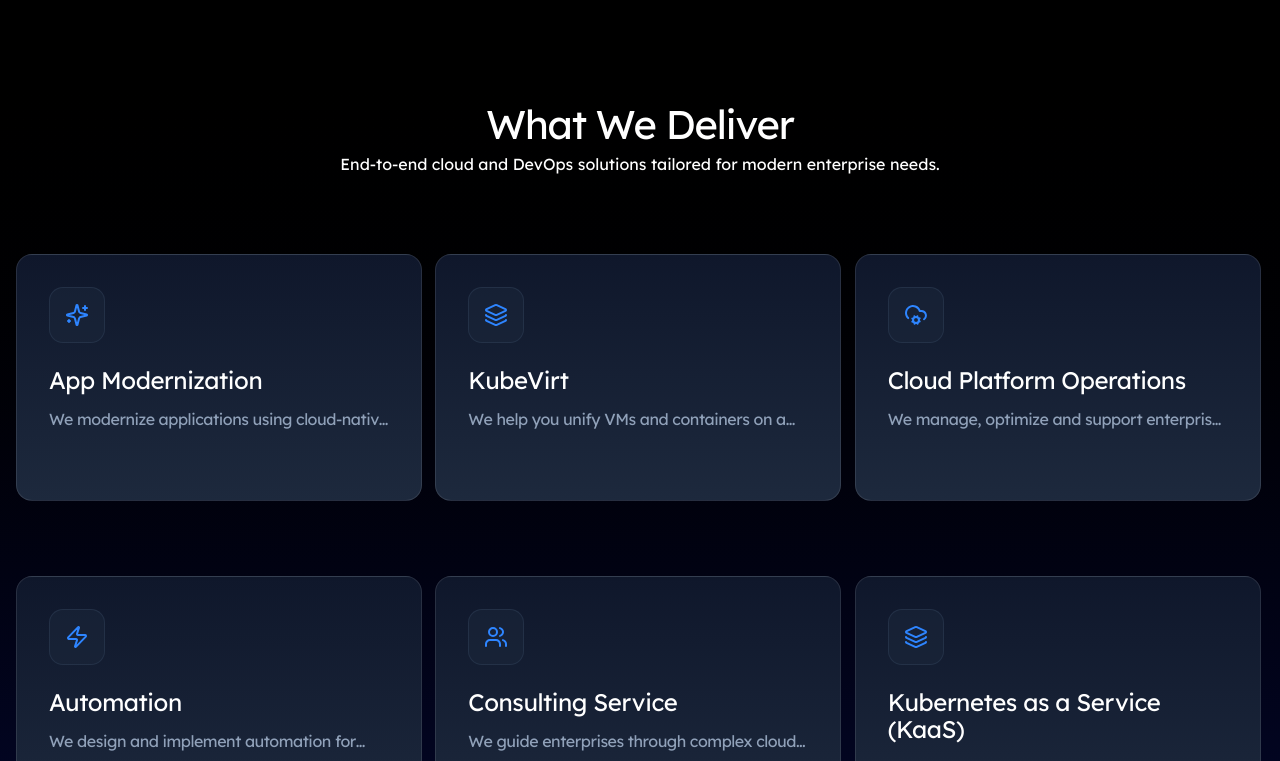
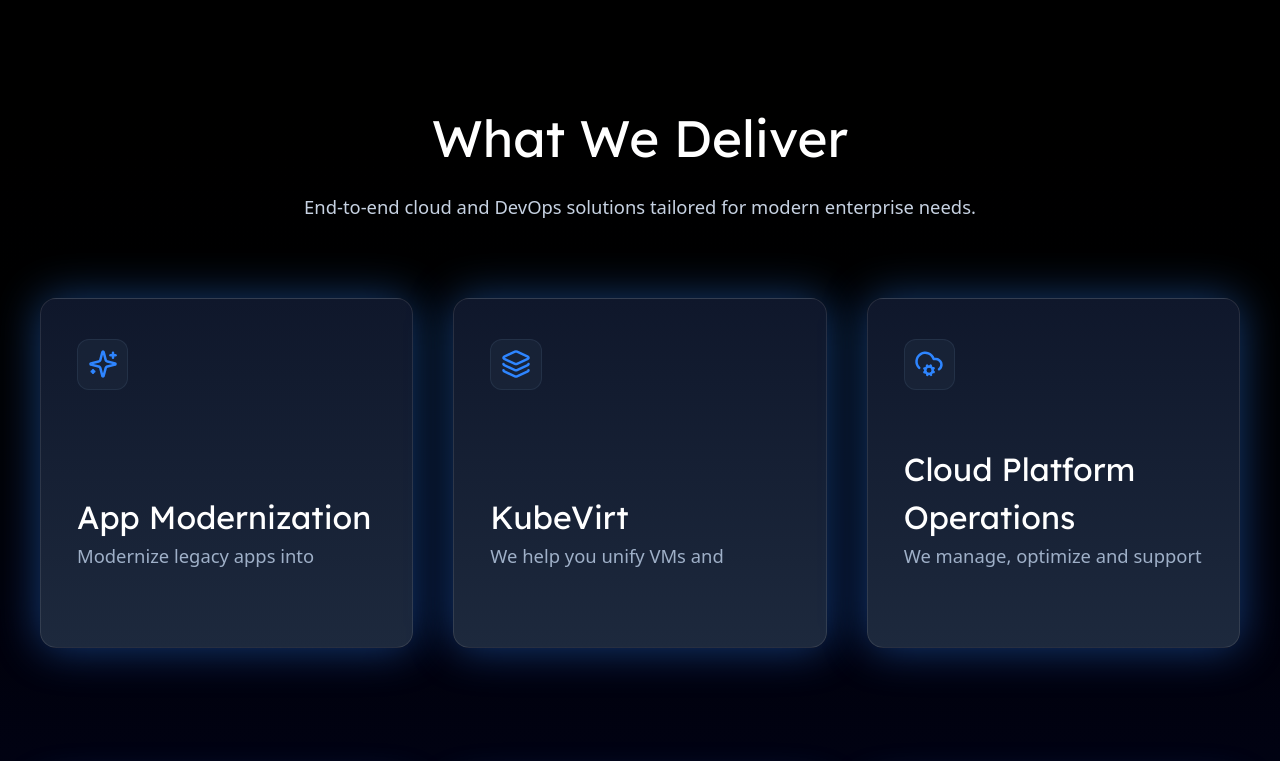
Before and after one commit to hawkstack/consulting-web, a Next.js app: page / in a window 1280 px wide. Shown: the part 2199-2960 px from the top of the page. Built offline with nearby package versions, Linux system fonts and the light colour scheme; grey boxes are pictures that could not be loaded.

Commit message:
responsive What we deliver section

```diff
--- a/components/home/WhatWeDeliver.tsx
+++ b/components/home/WhatWeDeliver.tsx
@@ -9,7 +9,7 @@
 const deliverItems: DeliverItem[] = [
   {
     title: "App Modernization",
-    desc: "We modernize applications using cloud-native technologies.",
+    desc: "Modernize legacy apps into scalable, cloud-native, API-first systems.",
     logo: "/icons/app-modernization.svg",
   },
   {
@@ -41,80 +41,203 @@
 
 export default function WhatWeDeliver() {
   return (
-    <section className="h-[937px] pt-24 bg-gradient-to-b from-[#000000] to-[#04092E]">
-      {/* Heading */}
-      <div className="max-w-[1200px] mx-auto text-center mb-20 px-4">
-        <h2 className="font-lexend text-[40px] font-normal leading-[150%] tracking-[-0.03em] text-[#FFFFFF] mb-[-10]">
+    <section className="bg-gradient-to-b from-black to-[#04092E] py-[clamp(4rem,8vw,7rem)]">
+      <div className="max-w-[1750px] mx-auto px-[clamp(1rem,4vw,2.5rem)]">
+
+        {/* ================= HEADING ================= */}
+        <div className="text-center max-w-4xl mx-auto mb-[clamp(3rem,6vw,5rem)]">
+          <h2 className="font-lexend text-white text-[clamp(2.2rem,5vw,3.2rem)]">
             What We Deliver
           </h2>
-
-        <p className="font-lexend text-[16px] font-normal leading-[125%] tracking-[0] text-center max-w-[720px] mx-auto text-[#FFFFFF] mb-[70]">
-          End-to-end cloud and DevOps solutions tailored for modern enterprise
-          needs.
+          <p className="mt-4 text-[#C7D2E2] text-[clamp(1rem,2.5vw,1.15rem)]">
+            End-to-end cloud and DevOps solutions tailored for modern enterprise needs.
           </p>
         </div>
 
-      {/* GRID */}
-      <div className="max-w-[1300px] mx-auto px-4 grid grid-cols-3 gap-x-[10px] gap-y-[75px]">
+        {/* ================= MOBILE ONLY ================= */}
+        <div className="block sm:hidden space-y-6">
+          <div className="rounded-2xl px-[clamp(1.25rem,6vw,1.75rem)] py-[clamp(1.5rem,7vw,2rem)] bg-gradient-to-b from-[#0F172B] to-[#1D293D] border border-[#2E85FF]/80">
+            <div className="flex flex-col">
+              <div className="w-[clamp(3rem,14vw,3.75rem)] h-[clamp(3rem,14vw,3.75rem)] rounded-xl bg-[#1D293D]/60 border border-[#314158]/50 flex items-center justify-center mb-5">
+                <Image
+                  src={deliverItems[0].logo}
+                  alt={deliverItems[0].title}
+                  width={26}
+                  height={26}
+                />
+              </div>
+
+              <h3 className="font-poppins font-semibold text-white text-[clamp(1.2rem,5vw,1.45rem)] mb-3">
+                {deliverItems[0].title}
+              </h3>
+
+              <p className="font-poppins text-[#9FB0C8] text-[clamp(0.95rem,4.5vw,1.05rem)] leading-relaxed">
+                {deliverItems[0].desc}
+              </p>
+            </div>
+          </div>
+
+          <button className="w-full rounded-full py-[clamp(1rem,5vw,1.25rem)] px-6 bg-[#1D293D]/70 border border-[#2E85FF]/60 font-poppins text-white text-[clamp(0.95rem,4.5vw,1.05rem)] flex items-center justify-between shadow-[0_0_30px_rgba(46,133,255,0.35)]">
+            Know more
+            <span className="text-[#2E85FF] text-3xl">→</span>
+          </button>
+        </div>
+
+        {/* ================= TABLET → DESKTOP GRID ================= */}
+        <div className="hidden sm:grid grid-cols-2 lg:grid-cols-3 gap-x-10 gap-y-36 xl:relative">
           {deliverItems.map((item, index) => (
             <div
               key={index}
               className="
                  group
-              w-[406px] h-[247px]
-              transition-transform duration-300 ease-in-out
-              hover:scale-y-[1.19]
-              origin-top
-              rounded-[16px] p-8
-              bg-gradient-to-b from-[#0F172B] to-[#1D293D]
-              border border-white/10 backdrop-blur-md
-            ">
-            {/*INNER WRAPPER (ANTI-STRETCH FIX) */}
+    min-h-[165px]
+    rounded-2xl
+    px-[clamp(1.5rem,3vw,2.25rem)]
+    py-[clamp(1.75rem,3.5vw,2.5rem)]
+
+    sm:border sm:border-[#2E85FF]
+    sm:shadow-[0_0_45px_rgba(46,133,255,0.45)]
+    sm:bg-gradient-to-br sm:from-[#0C1429] sm:to-[#182444]
+
+    md:border md:border-[#2E85FF]
+    md:shadow-[0_0_45px_rgba(46,133,255,0.45)]
+    md:bg-gradient-to-br md:from-[#0C1429] md:to-[#182444]
+
+    lg:border lg:border-[#2E85FF]
+    lg:shadow-[0_0_45px_rgba(46,133,255,0.45)]
+    lg:bg-gradient-to-br lg:from-[#0C1429] lg:to-[#182444]
+
+    /* ===== DESKTOP ONLY (xl+) ===== */
+    xl:border-white/10
+    xl:bg-gradient-to-b xl:from-[#0F172B] xl:to-[#1D293D]
+    xl:h-[350px]
+
+    /* ✅ FIX: DOWNWARD EXPANSION WITHOUT GRID SHIFT */
+    xl:relative
+    xl:origin-top
+    xl:transition-all xl:duration-300 xl:ease-out
+    xl:hover:scale-y-[1.10]
+
+    xl:hover:border-[#2E85FF]/100
+    xl:hover:shadow-[0_22px_50px_-15px_rgba(46,133,255,0.45)]
+              "
+            >
+              <div className="flex flex-col h-full">
+
+                {/* Icon */}
                 <div
                   className="
-                transition-transform duration-300 ease-in-out
-                group-hover:scale-y-[0.877]
-                origin-top
-              ">
-              {/* ICON */}
-              <div className="w-[56px] h-[56px] rounded-[14px] bg-[#1D293D]/50 border border-[#314158]/50 flex items-center justify-center mb-6 ml-[20] mt-[20]">
+                   w-[clamp(3rem,4vw,3.75rem)]
+    h-[clamp(3rem,4vw,3.75rem)]
+    rounded-xl
+    bg-[#1D293D]/60
+    border border-[#314158]/50
+    flex items-center justify-center
+    mb-6
+    shrink-0
+
+    transition-none
+    transform-none
+                  "
+                >
                   <Image
                     src={item.logo}
                     alt={item.title}
-                  width={24}
-                  height={24}
-                  className="object-contain"
+                    width={30}
+                    height={30}
                   />
                 </div>
 
-              {/* TITLE */}
-              <h3 className="font-lexend text-[24px] font-medium leading-[27px] tracking-[-0.44px] mb-3 mx-[25] text-[#FFFFFF]">
+                {/* Content */}
+                <div className=" flex-grow
+    transition-all duration-500 ease-out
+
+    /* ===== DESKTOP DEFAULT (place content at footer aligned to icon) ===== */
+    xl:absolute
+    xl:left-[clamp(1.5rem,3vw,2.25rem)]
+    xl:right-[clamp(1.5rem,3vw,2.25rem)]
+    xl:bottom-[4.75rem]
+
+    /* ===== HOVER → MOVE BACK TO ORIGINAL POSITION ===== */
+    xl:group-hover:static
+    xl:group-hover:translate-y-0">
+                  <h3 className="font-lexend
+
+    text-white
+    mt-4
+
+    /* Default size */
+    text-[2rem]
+
+
+    /* Desktop hover: slightly smaller text */
+    xl:group-hover:text-[1.5rem]">
                     {item.title}
                   </h3>
 
-              {/* DESCRIPTION */}
-              <p className="font-lexend text-[16px] font-medium leading-[27px] tracking-[-0.44px] mx-[25] text-[#90A1B9] overflow-hidden line-clamp-1 group-hover:line-clamp-none transition-all duration-300">
+                  {/* BEFORE & AFTER HOVER DESCRIPTION */}
+                  <p
+                    className="
+                      text-[#9FB0C8]
+    leading-relaxed
+    overflow-hidden
+
+
+    /* ===== TABLET & iPAD (sm → lg) ===== */
+    sm:max-h-none
+    sm:text-[clamp(1rem,1.6vw,1.15rem)]
+    sm:mt-0
+
+    /* ===== DESKTOP / LAPTOP (xl+) ===== */
+    xl:text-[clamp(1.15rem,1.2vw,1.3rem)]
+    xl:max-h-[1.6em]
+    xl:display-none;
+    xl:group-hover:display-block;
+    xl:group-hover:max-h-[10rem]"
+                  >
                     {item.desc}
                   </p>
+                </div>
 
-              {/* LINE + KNOW MORE (ON HOVER) */}
-              <div className="mx-[25] mt-4 opacity-0 group-hover:opacity-100 transition-opacity duration-300">
-                <div className="w-[342px] h-[1px] bg-[#90A1B9] my-6" />
+                {/* FOOTER – ONLY ON HOVER */}
+                <div
+                  className="
+                        pt-6
+    xl:mt-0
 
-                <div className="flex items-center justify-between mt-[10]">
-                  <span className="font-lexend text-[16px] text-[#FFFFFF]">
+    /* Tablet + ALL iPads */
+    sm:opacity-100
+    md:opacity-100
+    lg:opacity-100
+
+    /* Desktop only */
+    // xl:opacity-0
+    // xl:group-hover:opacity-100
+
+    transition-opacity duration-300
+
+                  "
+                >
+                  <div className="h-px w-full bg-[#90A1B9]/40 " />
+                  <div className="flex items-center justify-between">
+                    <span className="text-white
+    text-[clamp(0.9rem,1.2vw,1rem)]
+    xl:text-[1.5rem]">
                       Know more
                     </span>
-
-                  <span className="inline-flex items-center justify-center w-[19px] h-[25px] text-[35px] leading-[24.92px] text-[#2E85FF] mr-[20px]">
+                    <span className="text-[#2E85FF]
+    text-[clamp(1.25rem,2vw,1.6rem)]
+    xl:text-[3rem]">
                       →
                     </span>
                   </div>
                 </div>
+
               </div>
-            {/* END INNER WRAPPER */}
             </div>
           ))}
+        </div>
+
       </div>
     </section>
   );
```
Lines whose indentation alone changed are shown as unchanged.
